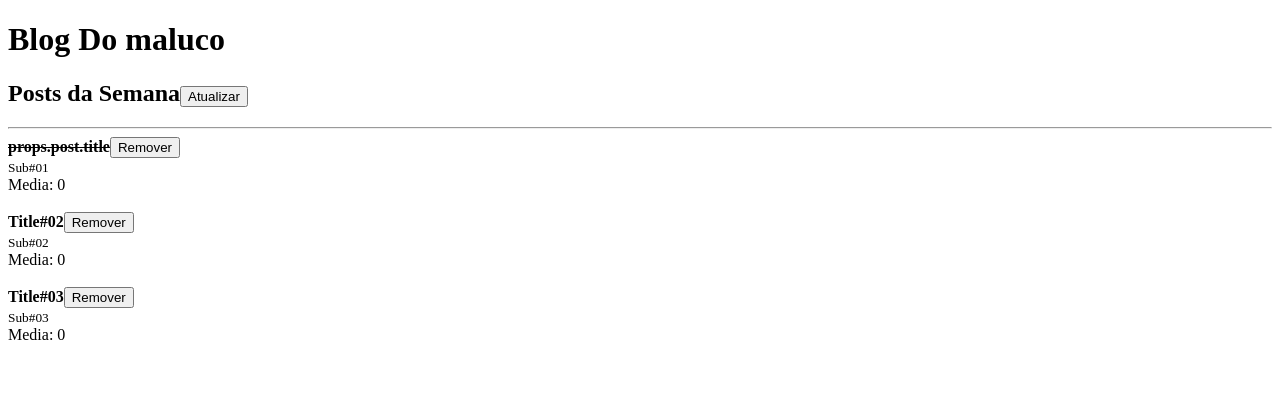
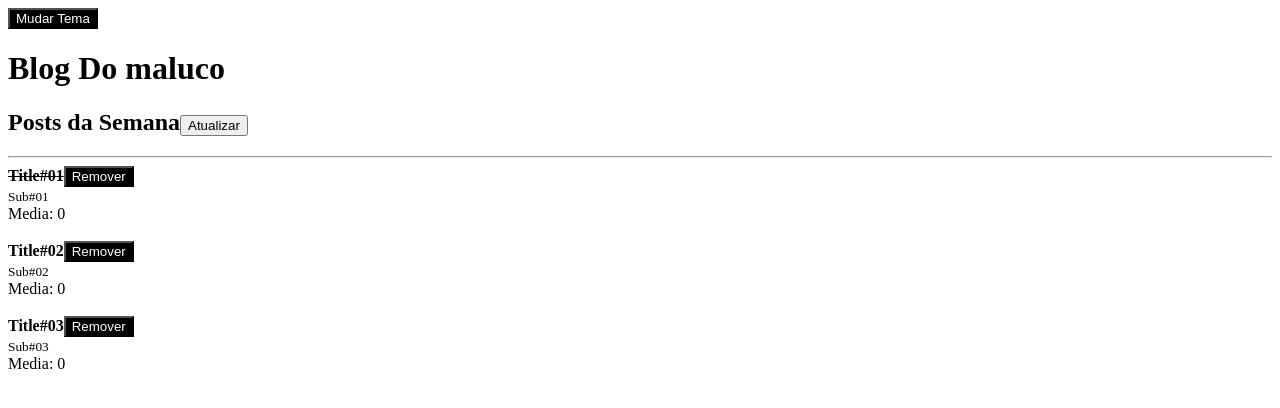
Before and after one commit to ericksjp/js-playground, a React app: page / in a window 1280 px wide. Shown: the top 408 px of the page. Built offline with nearby package versions, Linux system fonts and the light colour scheme.

Commit message:
Adicionando provider com o context API

```diff
--- a/src/App.js
+++ b/src/App.js
@@ -1,6 +1,8 @@
 import React, { useState } from "react";
 import Post from "./Post";
 import Header from "./Header";
+
+import { ThemeProvider } from './ThemeContext';
 
 function App() {
   const [posts, setPosts] = useState([
@@ -10,7 +12,7 @@ function App() {
   ]);
 
   function handleRefresh() {
-    // toda vez que fazemos a atualização do estado baseado no estado anterior, não acessamos
+    // toda vez que fazemos a atualização do estado baseado no estado anterior, não acessamos o 'objeto' diretamente, usamos o prevState.
     setPosts((prevState) => [ //se depender do valor anterior para executar essa função, usar o prevState
       ...prevState,
       {
@@ -30,11 +32,11 @@ function App() {
   }
 
   return (
-    <>
+    <ThemeProvider>
       <Header title="Blog Do maluco">
         <h2>
           Posts da Semana
-          <button onClick={handleRefresh}>Atualizar</button>
+          <button onClick={() => handleRefresh()}>Atualizar</button>
         </h2>
       </Header>
 
@@ -47,9 +49,9 @@ function App() {
             onRemove={handleRemovePost}
             post={post}
           />
-        );
+        )
       })}
-    </>
+    </ThemeProvider>
   );
 }
 
--- /dev/null
+++ b/src/Button.js
@@ -0,0 +1,25 @@
+import React, { useContext } from "react"
+import PropTypes from 'prop-types'
+
+import { ThemeContext } from './ThemeContext'
+
+export default function Button(props) {
+  const { theme } = useContext(ThemeContext);
+
+  return(
+    <button
+      onClick={props.onClick}
+      style={{
+        color: theme === 'dark' ? 'white' : 'black',
+        backgroundColor: theme === 'dark' ? 'black' : 'white',
+      }}
+    >
+      {props.children}
+    </button>
+  )
+}
+
+Button.propTypes = {
+  children: PropTypes.node.isRequired,
+  onClick: PropTypes.func.isRequired,
+}
--- a/src/Header.js
+++ b/src/Header.js
@@ -1,9 +1,19 @@
-import React from "react";
+import React, { useContext } from "react";
 import PropTypes from 'prop-types'
+import Button from "./Button";
+
+import { ThemeContext } from "./ThemeContext";
 
 export default function Header(props) {
+  const { onToggleTheme } = useContext(ThemeContext);
+
   return (
     <>
+      <Button
+        onClick={onToggleTheme}
+      >
+        Mudar Tema
+      </Button>
       <h1>{props.title}</h1>
       {props.children}
     </>
--- a/src/Post.js
+++ b/src/Post.js
@@ -1,5 +1,6 @@
 import React from "react";
 import PropTypes from 'prop-types'
+import PostHeader from "./PostHeader";
 
 function Post(props) {
   // if (props.post.read) { renderização condicional
@@ -9,12 +10,14 @@ function Post(props) {
   return (
     <>
     <article>
-      <strong>
-        {props.post.read &&  <s>props.post.title</s>}
-        {!props.post.read && props.post.title}
-
-      </strong>
-      <button onClick={() => props.onRemove(props.post.id)}>Remover</button>
+      <PostHeader
+        onRemove={props.onRemove}
+        post= {{
+          id: props.post.id,
+          title: props.post.title,
+          read: props.post.read
+        }}
+      />
       <br />
       <small>{props.post.subtitle}</small>
       <br />
--- /dev/null
+++ b/src/PostHeader.js
@@ -0,0 +1,29 @@
+import React from "react"
+import PropTypes from 'prop-types'
+import Button from "./Button";
+
+
+export default function PostHeader(props) {
+  return (
+    <>
+      <strong>
+        {props.post.read && <s>{props.post.title}</s>}
+        {!props.post.read && props.post.title}
+      </strong>
+      <Button
+        onClick={() => props.onRemove(props.post.id) }
+      >
+        Remover
+      </Button>
+    </>
+  );
+}
+
+PostHeader.propTypes = {
+  onRemove: PropTypes.func.isRequired,
+  post: PropTypes.shape({
+    id: PropTypes.number.isRequired,
+    title: PropTypes.string.isRequired,
+    read: PropTypes.bool.isRequired,
+  }).isRequired,
+}
--- /dev/null
+++ b/src/ThemeContext.js
@@ -0,0 +1,26 @@
+import React, { useState, createContext } from "react";
+
+export const ThemeContext = createContext();
+
+export function ThemeProvider(props) {
+  const  [theme, setTheme]  = useState('dark');
+
+  function handleToggleTheme() {
+    setTheme((prevState) => (
+      prevState === 'dark'
+        ? 'light'
+        : 'dark'
+    ));
+  }
+
+  return (
+    <ThemeContext.Provider
+      value={{
+        theme: theme,
+        onToggleTheme: handleToggleTheme,
+      }}
+    >
+      {props.children}
+    </ThemeContext.Provider>
+  )
+}
```
